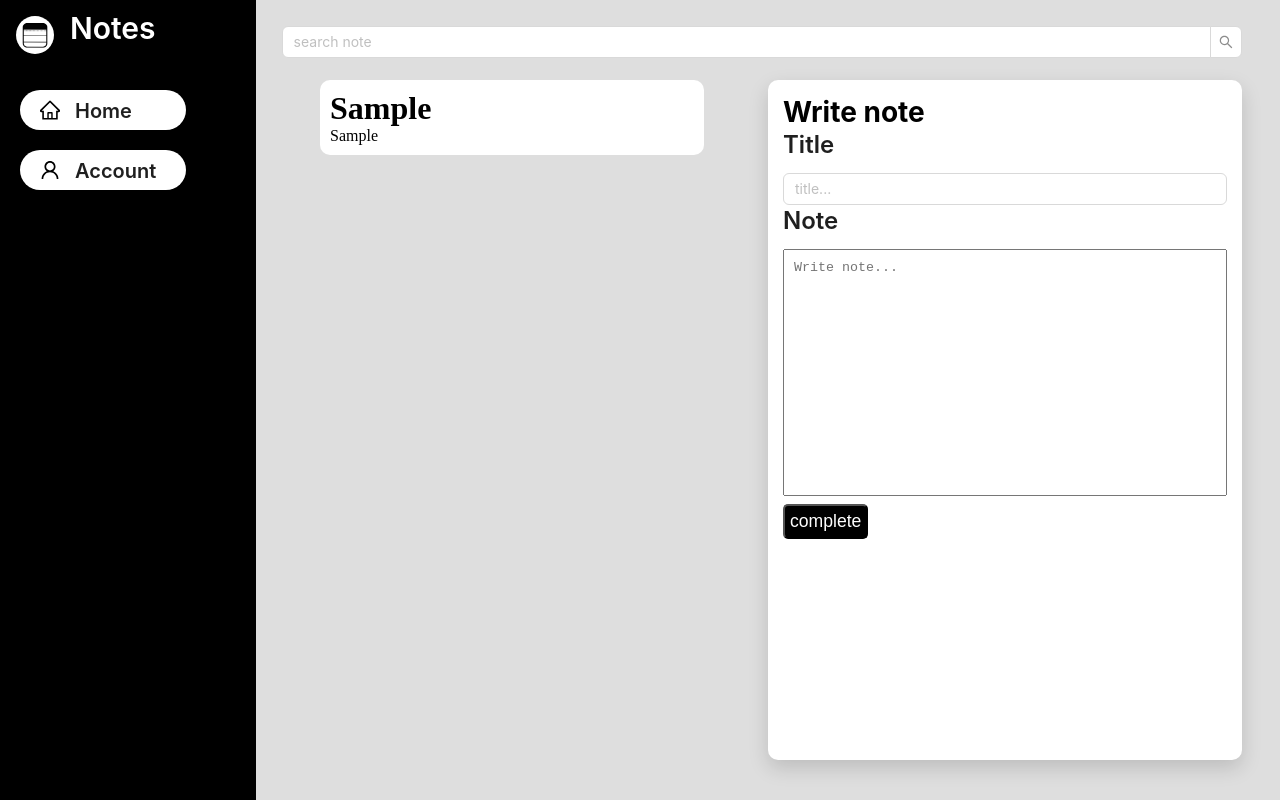
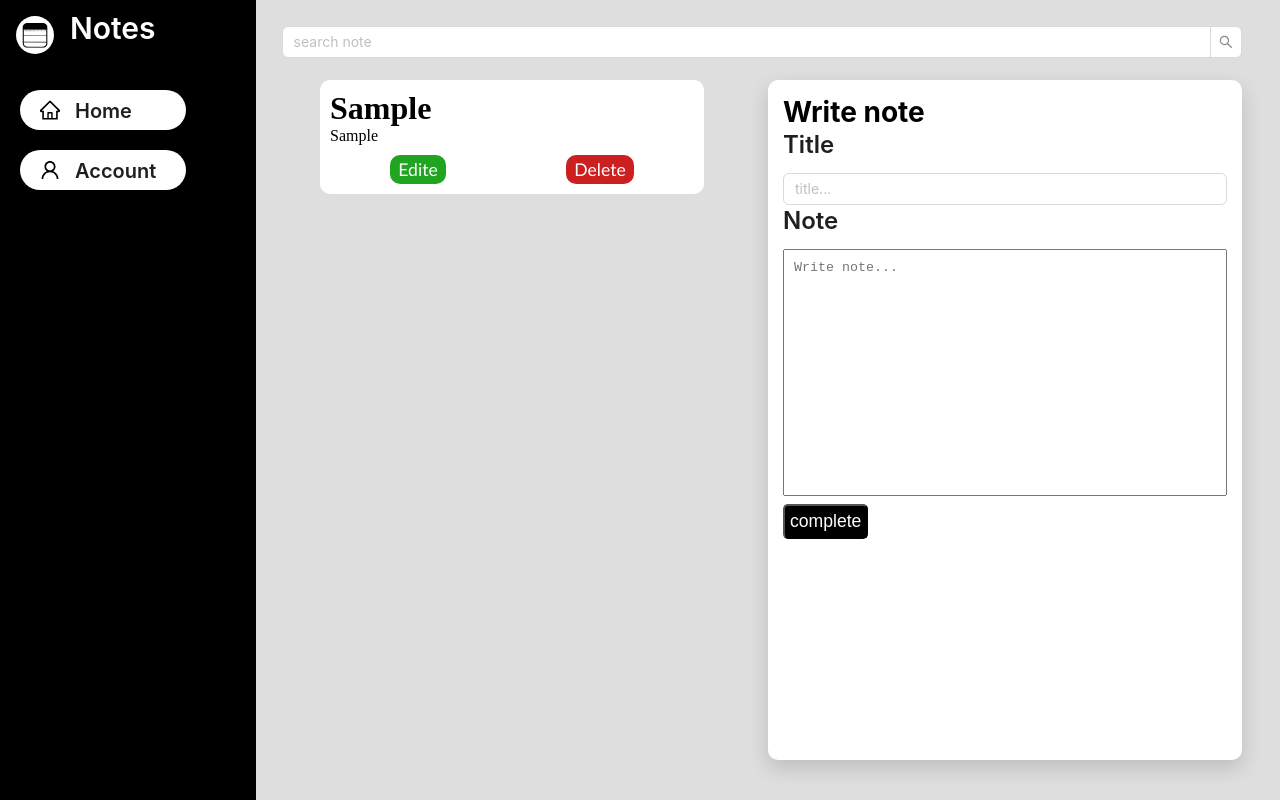
Before and after one commit to ShyaAyad/Notes-Manager, a React (Vite) app: page /dashboard in a window 1280 px wide. Both pictures are taken after typing "Sample", "Sample" into the empty fields and a click on the button "complete". Built offline with nearby package versions, Linux system fonts and the light colour scheme.

Commit message:
adding delete functionality

```diff
--- a/Context/NoteContext.jsx
+++ b/Context/NoteContext.jsx
@@ -20,7 +20,12 @@ const NoteContext = (props) => {
     setNotes((prevNote) => [...prevNote, newNote]);
   };
 
-  const values = { notes, setNotes, addNotes };
+  const deleteNote = (noteId) => {
+    const filteredNotes = notes.filter(note => note.id !== noteId); // loop through each note object and compare the ids to delete
+    setNotes(filteredNotes);
+  }
+
+  const values = { notes, setNotes, addNotes, deleteNote };
 
   return (
     <noteContext.Provider value={values}>{props.children}</noteContext.Provider>
--- a/components/NoteCard.jsx
+++ b/components/NoteCard.jsx
@@ -2,7 +2,7 @@ import { useContext } from "react";
 import { noteContext } from "../Context/NoteContext";
 
 const NoteCard = () => {
-  const { notes } = useContext(noteContext);
+  const { notes, deleteNote } = useContext(noteContext);
 
   return (
     <div>
@@ -10,6 +10,10 @@ const NoteCard = () => {
         <div key={note.id} className="individual-note">
           <h1>{note.title}</h1>
           <p>{note.text}</p>
+          <div className="changing-btns">
+            <button className="edite-btn">Edite</button>
+            <button onClick={() => deleteNote(note.id)} className="delete-btn">Delete</button>
+          </div>
         </div>
       ))}
     </div>
--- a/src/index.css
+++ b/src/index.css
@@ -176,6 +176,32 @@ body{
   border-radius: 10px;
 }
 
+.changing-btns{
+  display: flex;
+  justify-content: space-around;
+  margin-top: 10px;
+}
+
+.edite-btn{
+  padding: 4px 8px;
+  border: none;
+  border-radius: 10px;
+  font-size: 1.1rem;
+  color: #fff;
+  font-family:'Gill Sans', 'Gill Sans MT', Calibri, 'Trebuchet MS', sans-serif;
+  background-color: rgb(33, 165, 33);
+}
+
+.delete-btn{
+  padding: 4px 8px;
+  border: none;
+  border-radius: 10px;
+  font-size: 1.1rem;
+  color: #fff;
+  font-family:'Gill Sans', 'Gill Sans MT', Calibri, 'Trebuchet MS', sans-serif;
+  background-color: rgb(204, 31, 31);
+}
+
 @media screen and (max-width: 768px) {
   .dashboard {
     grid-template-columns: 1fr;
```
